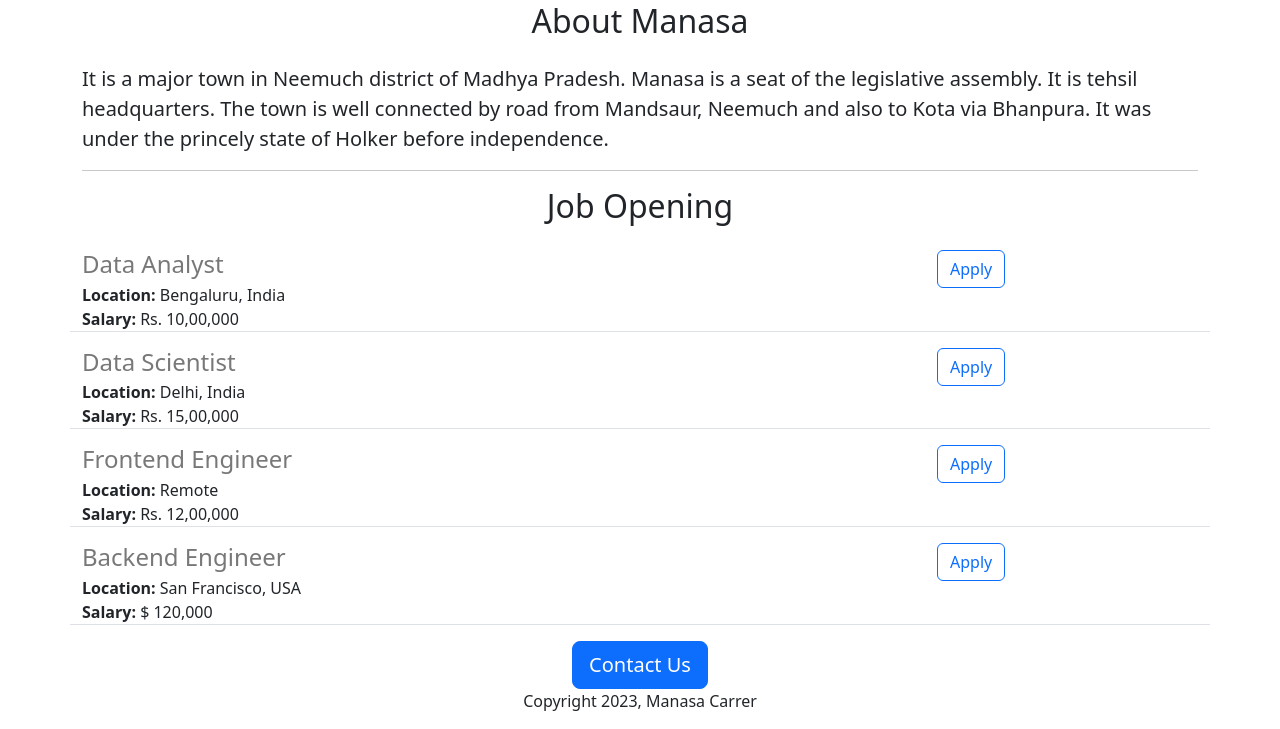
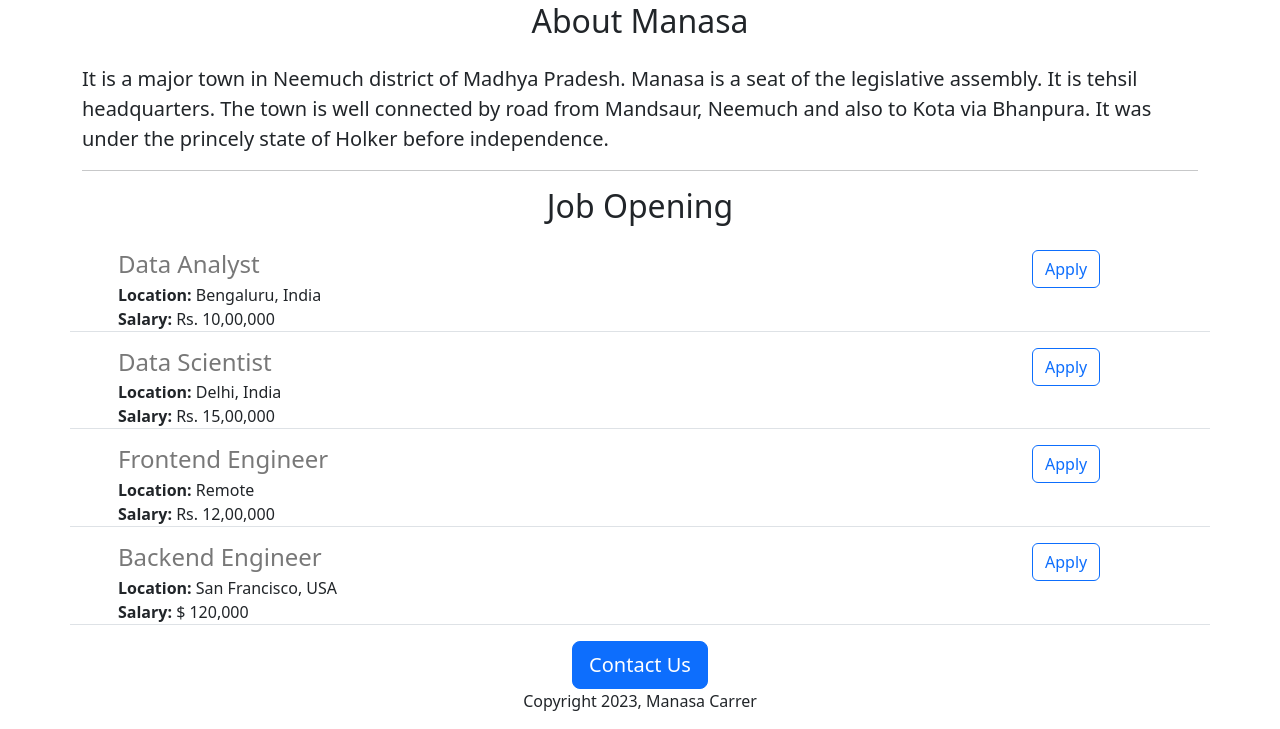
Before and after one commit to kuldeep1A/carrer-website-sys, a Flask app: page / in a window 1280 px wide. Shown: the part 471-1200 px from the top of the page. Run offline with Flask 3, Linux system fonts and the light colour scheme.

```diff
--- a/templates/jobitem.html
+++ b/templates/jobitem.html
@@ -1,5 +1,5 @@
 <div class="border-bottom row" style="margin-bottom: 16px">
-  <div class="col-9">
+  <div class="col-10 ps-5">
     <h4 style="color: rgb(120, 120, 120); margin-bottom: 4px">
       {{job['title']}}
     </h4>
@@ -9,7 +9,7 @@
     <div><b>Salary: </b>{{job['salary']}}</div>
     {% endif %}
   </div>
-  <div class="col-3">
+  <div class="col-2 pe-5">
     <button type="button" class="btn btn-outline-primary mb-4">Apply</button>
   </div>
 </div>
```
